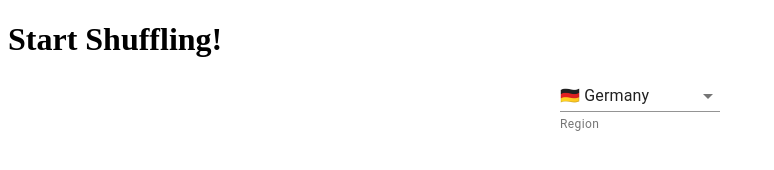
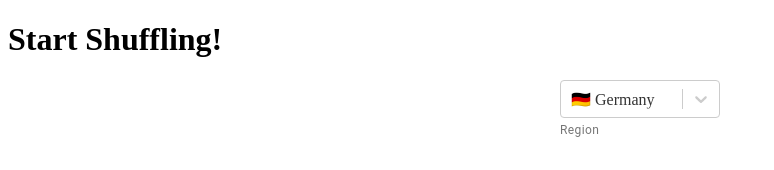
Before and after one commit to ayonious/random-names, a React app: page / in a window 1280 px wide. Shown: the top 170 px of the page, without its empty margins (0-774 px from the left). Built offline with nearby package versions, Linux system fonts and the light colour scheme.

Commit message:
fix: prettier react-select

```diff
--- a/package.json
+++ b/package.json
@@ -12,6 +12,7 @@
     "@material-ui/core": "4.11.2",
     "react": "17.0.1",
     "react-dom": "17.0.1",
+    "react-select": "^3.1.1",
     "styled-components": "5.2.1"
   },
   "scripts": {
@@ -44,6 +45,7 @@
     "@types/jest": "^26.0.19",
     "@types/react": "17.0.0",
     "@types/react-dom": "17.0.0",
+    "@types/react-select": "^3.1.2",
     "@types/react-test-renderer": "^17.0.0",
     "@types/styled-components": "5.1.7",
     "@types/webpack-env": "^1.16.0",
--- a/src/components/Dashboard/index.tsx
+++ b/src/components/Dashboard/index.tsx
@@ -1,7 +1,7 @@
 import FormControl from '@material-ui/core/FormControl';
 import FormHelperText from '@material-ui/core/FormHelperText';
 import MenuItem from '@material-ui/core/MenuItem';
-import Select from '@material-ui/core/Select';
+import Select from 'react-select';
 import React, { useState } from 'react';
 
 import { database } from '../../resources/Database';
@@ -20,14 +20,14 @@ const Dashboard = () => {
   const [selectedCountry, changeSelectedCountry] = useState('Germany');
 
   const onSelectOption = (event: any) => {
-    changeSelectedCountry(event.target.value);
+    changeSelectedCountry(event.value);
   };
 
-  const selectList = regions.map((region) => (
-    <MenuItem key={region} value={region}>
-      {database[region].flag} {region}
-    </MenuItem>
-  ));
+  const selectList = regions.map((region) => ({
+    label: `${database[region].flag} ${region}`,
+    value: region,
+  }));
+
   return (
     <div>
       <div>
@@ -36,12 +36,12 @@ const Dashboard = () => {
       <FormWrapper>
         <FormControl className="myFormClass">
           <Select
-            value={selectedCountry}
+            defaultValue={selectList[0]}
+            isSearchable={true}
+            name="country list"
+            options={selectList}
             onChange={onSelectOption}
-            autoWidth={false}
-          >
-            {selectList}
-          </Select>
+          />
           <FormHelperText>Region</FormHelperText>
         </FormControl>
         <CountryReults country={selectedCountry} />
```
Also changed, not shown: 1 other file (tests, documents, lock files or other folders).
